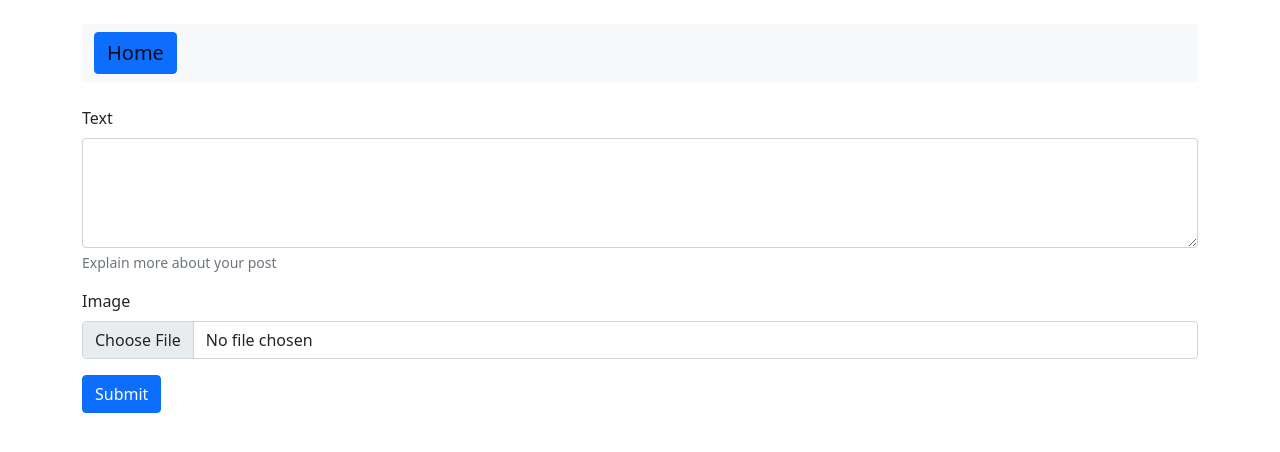
After one commit to ndaga1603/blog-django101, a Django app: page /create-post/ in a window 1280 px wide. The commit adds this page. Shown: the top 452 px of the page. Run offline with Django 5.2, Linux system fonts and the light colour scheme.

Commit message:
feat: Add CreateFeed view for creating new posts
The `CreateFeed` view is added to allow users to create new posts. It includes a form for entering the post text and uploading an image. The form is submitted via a POST request and the post is associated with the currently logged-in user as its author. After successful submission, the user is redirected to the home page.

This commit addresses the need to provide a way for users to create new posts and contributes to the overall functionality of the application.

```diff
--- a/blog/urls.py
+++ b/blog/urls.py
@@ -1,11 +1,12 @@
 from django.contrib import admin
 from django.urls import path
-from feed.views import HomePage
+from feed.views import HomePage, CreateFeed
 from django.conf import settings
 from django.conf.urls.static import static
 
 urlpatterns = [
     path('admin/', admin.site.urls),
-    path("", HomePage.as_view(), name="home")
+    path("", HomePage.as_view(), name="home"),
+    path("create-post/", CreateFeed.as_view(), name="create_post")
 
 ] + static(settings.MEDIA_URL, document_root=settings.MEDIA_ROOT)
--- a/feed/models.py
+++ b/feed/models.py
@@ -1,3 +1,4 @@
+from typing import Any
 from django.db import models
 from django.contrib.auth.models import User
 
@@ -7,5 +8,8 @@ class Feed(models.Model):
     created_at = models.DateTimeField(auto_now_add=True)
     image = models.ImageField(upload_to="posts/")
 
+    def __str__(self) -> str:
+        return f"{self.author.username} {self.created_at}"
+
 # python manage.py makemigrations
 # python manage.py migrate
--- /dev/null
+++ b/feed/templates/create_post.html
@@ -0,0 +1,54 @@
+<!doctype html>
+<html lang="en">
+  <head>
+    <!-- Required meta tags -->
+    <meta charset="utf-8">
+    <meta name="viewport" content="width=device-width, initial-scale=1">
+
+    <!-- Bootstrap CSS -->
+    <link href="https://cdn.jsdelivr.net/npm/bootstrap@5.0.2/dist/css/bootstrap.min.css" rel="stylesheet" integrity="sha384-EVSTQN3/azprG1Anm3QDgpJLIm9Nao0Yz1ztcQTwFspd3yD65VohhpuuCOmLASjC" crossorigin="anonymous">
+
+    <title>Hello, world!</title>
+  </head>
+  <body>
+    <div class="container mt-4">
+        <nav class="navbar navbar-light bg-light mb-4">
+            <div class="container">
+                <a class="navbar-brand btn btn-primary" href="{% url "home" %}">Home
+
+                </a>
+            </div>
+        </nav>
+
+        <form method="post" enctype="multipart/form-data">
+            {% csrf_token %}
+
+            {% comment %} {{ form.as_p }} {% endcomment %}
+
+            {% comment %} {{ request.user }} {% endcomment %}
+
+            {% comment %} <div class="mb-3">
+                <input class="form-control" name="author" type="hidden" value={{request.user}} id="exampleFormControlText" ></input>
+            </div> {% endcomment %}
+
+           <div class="mb-3">
+                <label for="exampleInputText" class="form-label">Text</label>
+                <textarea class="form-control" name="text" id="exampleFormControlText" rows="4"></textarea>
+                <div id="Help" class="form-text">Explain more about your post</div>
+            </div>
+            <div class="mb-3">
+                <label for="exampleInputImage" class="form-label">Image</label>
+                <input type="file" name="image" class="form-control" id="exampleInputImage">
+            </div>
+
+            <button type="submit" class="btn btn-primary">Submit</button>
+        </form>
+    </div>
+
+    <!-- Optional JavaScript; choose one of the two! -->
+
+    <!-- Option 1: Bootstrap Bundle with Popper -->
+    <script src="https://cdn.jsdelivr.net/npm/bootstrap@5.0.2/dist/js/bootstrap.bundle.min.js" integrity="sha384-MrcW6ZMFYlzcLA8Nl+NtUVF0sA7MsXsP1UyJoMp4YLEuNSfAP+JcXn/tWtIaxVXM" crossorigin="anonymous"></script>
+
+  </body>
+</html>
--- a/feed/views.py
+++ b/feed/views.py
@@ -1,6 +1,9 @@
 from typing import Any
-from django.views.generic import ListView
+from django.views.generic import ListView, CreateView
 from .models import Feed
+from django.urls import reverse_lazy
+from django.http import HttpResponse
+from django.contrib.auth.models import User
 
 # function based view
 # class based view
@@ -8,3 +11,34 @@ from .models import Feed
 class HomePage(ListView):
     model = Feed
     template_name = "index.html"
+
+    # context data
+    # object_list
+    # {
+    #  "author": "user",
+    #  "text": "text",
+    #  "created_at": "date",
+    #  "image": "image"
+    # }
+
+
+class CreateFeed(CreateView):
+    model = Feed
+    fields = ["text", "image"]
+    template_name = "create_post.html"
+    success_url = reverse_lazy("home") # this return user to hom page
+
+    def form_valid(self, form):
+        """ Associate post with the current logged in user as its author"""
+
+        # get the id of current logged in user
+        user_id = self.request.user.id
+
+        # retrieve the user with this id
+        user = User.objects.get(id=user_id)
+
+        # add author to the post
+        form.instance.author = user
+
+        # form.instance.author = User.objects.get(id=self.request.user.id)
+        return super().form_valid(form)
```
Also changed, not shown: feed/templates/index.html (+7 -1 lines), db.sqlite3, feed/forms.py (added), media/posts/4cf20407-3445-4e1e-80cc-ee579929c76b2_kzFktiP.jpg (added), media/posts/4cf20407-3445-4e1e-80cc-ee579929c76b2_viSS2WA.jpg (added), media/posts/IMG-20230804-WA0011_8JvoAZu.jpg (added), media/posts/USECASE_DIAG.drawio.png (added), media/posts/USECASE_DIAG_0yaPOZn.drawio.png (added).
